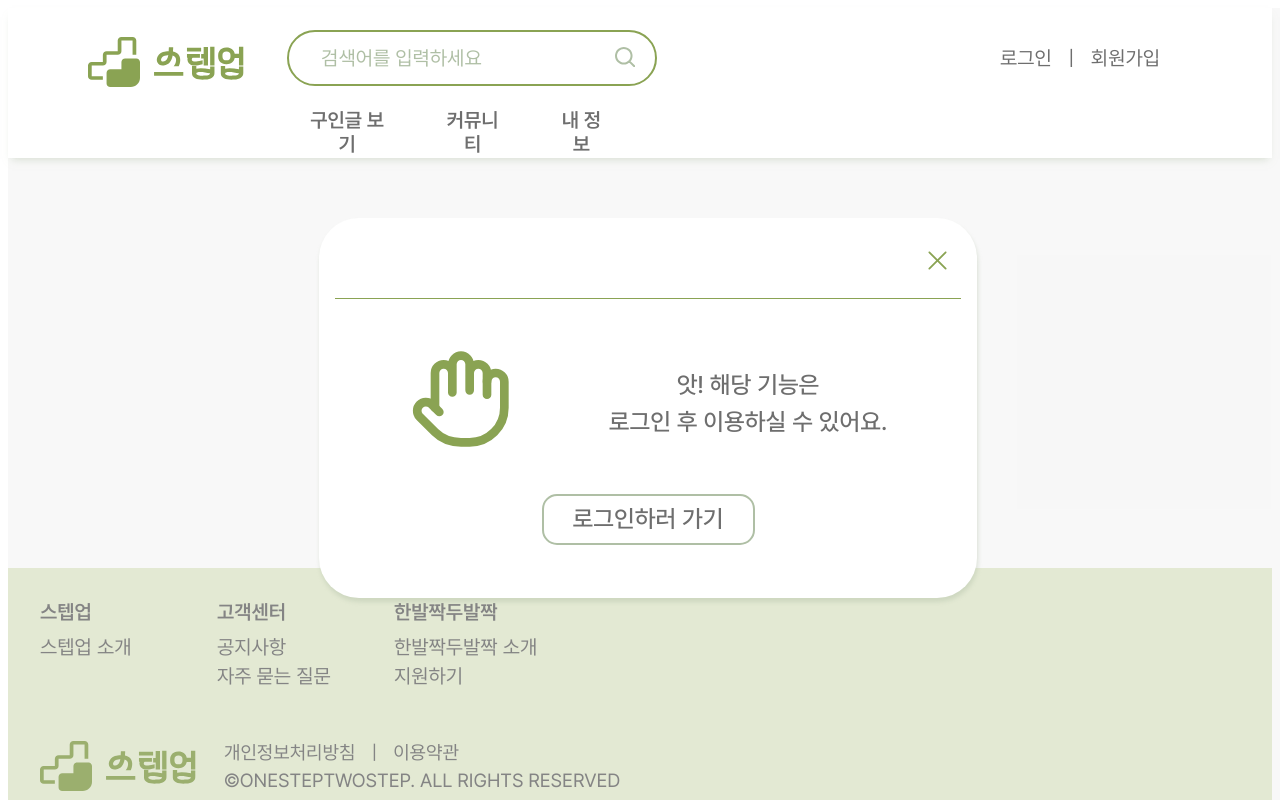
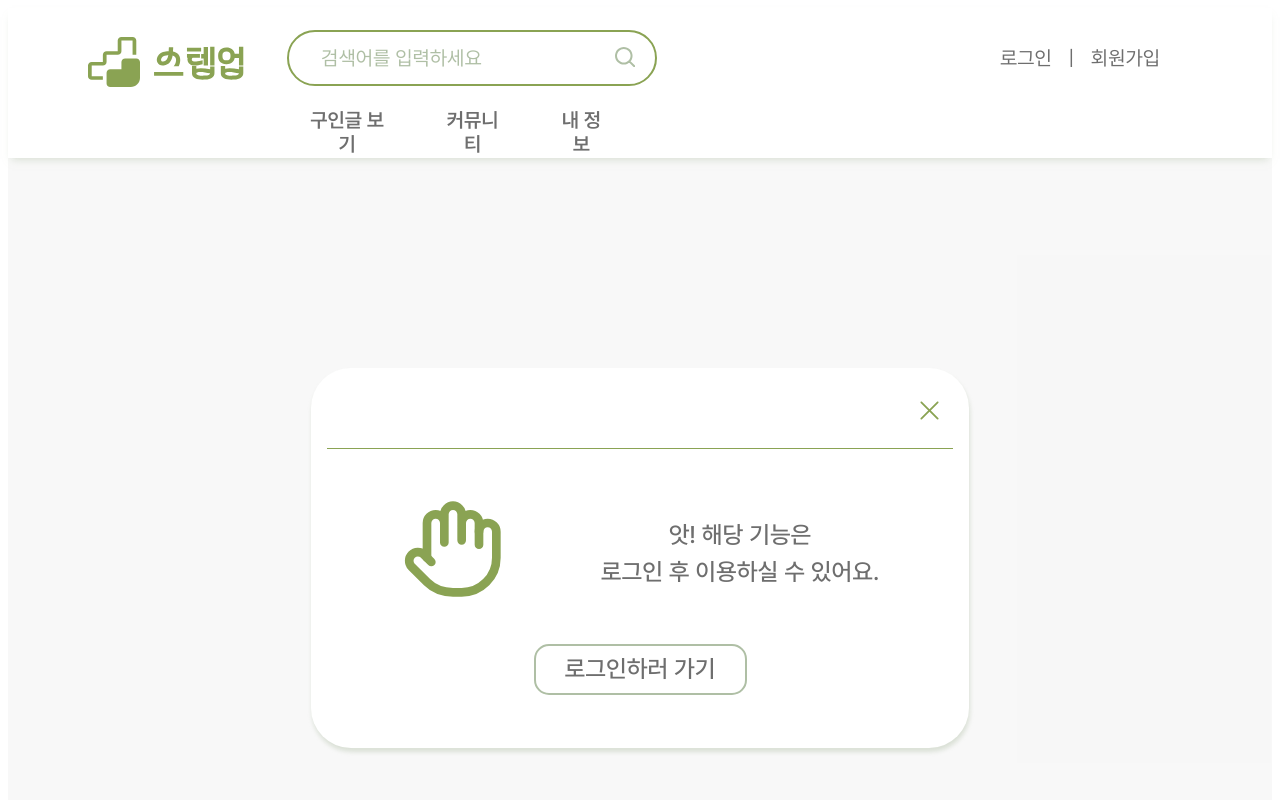
Before and after one commit to ICT-project-stepup/stepup-web, a React (Create React App) app: page /nologin in a window 1280 px wide. Shown: the top 800 px of the page. Built offline with nearby package versions, Linux system fonts and the light colour scheme.

Commit message:
Fix: css 수정

```diff
--- a/src/pages/popup/NoAccess.js
+++ b/src/pages/popup/NoAccess.js
@@ -55,17 +55,14 @@ const NoLogIn = () => {
 };
 
 const Wrapper = styled.div`
-  position: absolute;
-  width: 100%;
-  height: 100%;
+  display: flex;
+  justify-content: center;
+  align-items: center;
+  height: 100vh;
   background: rgba(217, 217, 217, 0.2);
 `;
 
 const Container = styled.div`
-  position: absolute;
-  top: 50%;
-  left: 50%;
-  transform: translate(-50%, -50%);
   width: 41.125rem;
   height: 23.75rem;
   text-align: center;
--- a/src/pages/popup/NoLogIn.js
+++ b/src/pages/popup/NoLogIn.js
@@ -55,17 +55,14 @@ const NoLogIn = () => {
 };
 
 const Wrapper = styled.div`
-  position: absolute;
-  width: 100%;
-  height: 100%;
+  display: flex;
+  justify-content: center;
+  align-items: center;
+  height: 100vh;
   background: rgba(217, 217, 217, 0.2);
 `;
 
 const Container = styled.div`
-  position: absolute;
-  top: 50%;
-  left: 50%;
-  transform: translate(-50%, -50%);
   width: 41.125rem;
   height: 23.75rem;
   text-align: center;
--- a/src/pages/popup/NoResume.js
+++ b/src/pages/popup/NoResume.js
@@ -56,17 +56,14 @@ const NoResume = () => {
 };
 
 const Wrapper = styled.div`
-  position: absolute;
-  width: 100%;
-  height: 100%;
+  display: flex;
+  justify-content: center;
+  align-items: center;
+  height: 100vh;
   background: rgba(217, 217, 217, 0.2);
 `;
 
 const Container = styled.div`
-  position: absolute;
-  top: 50%;
-  left: 50%;
-  transform: translate(-50%, -50%);
   width: 41.125rem;
   height: 23.75rem;
   text-align: center;
--- a/src/pages/popup/SignInWelcome.js
+++ b/src/pages/popup/SignInWelcome.js
@@ -55,17 +55,14 @@ const NoLogIn = () => {
 };
 
 const Wrapper = styled.div`
-  position: absolute;
-  width: 100%;
-  height: 100%;
+  display: flex;
+  justify-content: center;
+  align-items: center;
+  height: 100vh;
   background: rgba(217, 217, 217, 0.2);
 `;
 
 const Container = styled.div`
-  position: absolute;
-  top: 50%;
-  left: 50%;
-  transform: translate(-50%, -50%);
   width: 41.125rem;
   height: 23.75rem;
   text-align: center;
```
